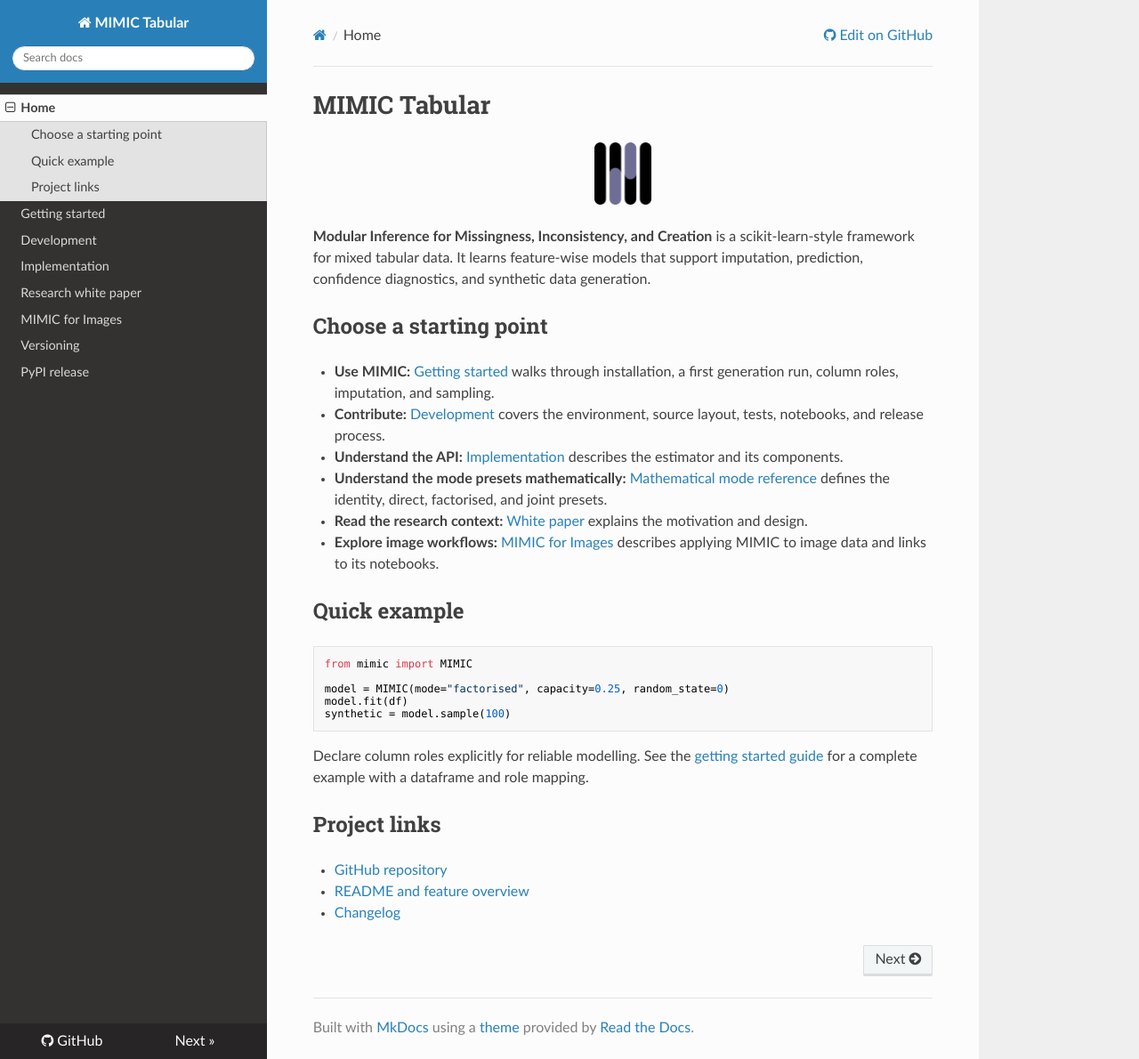
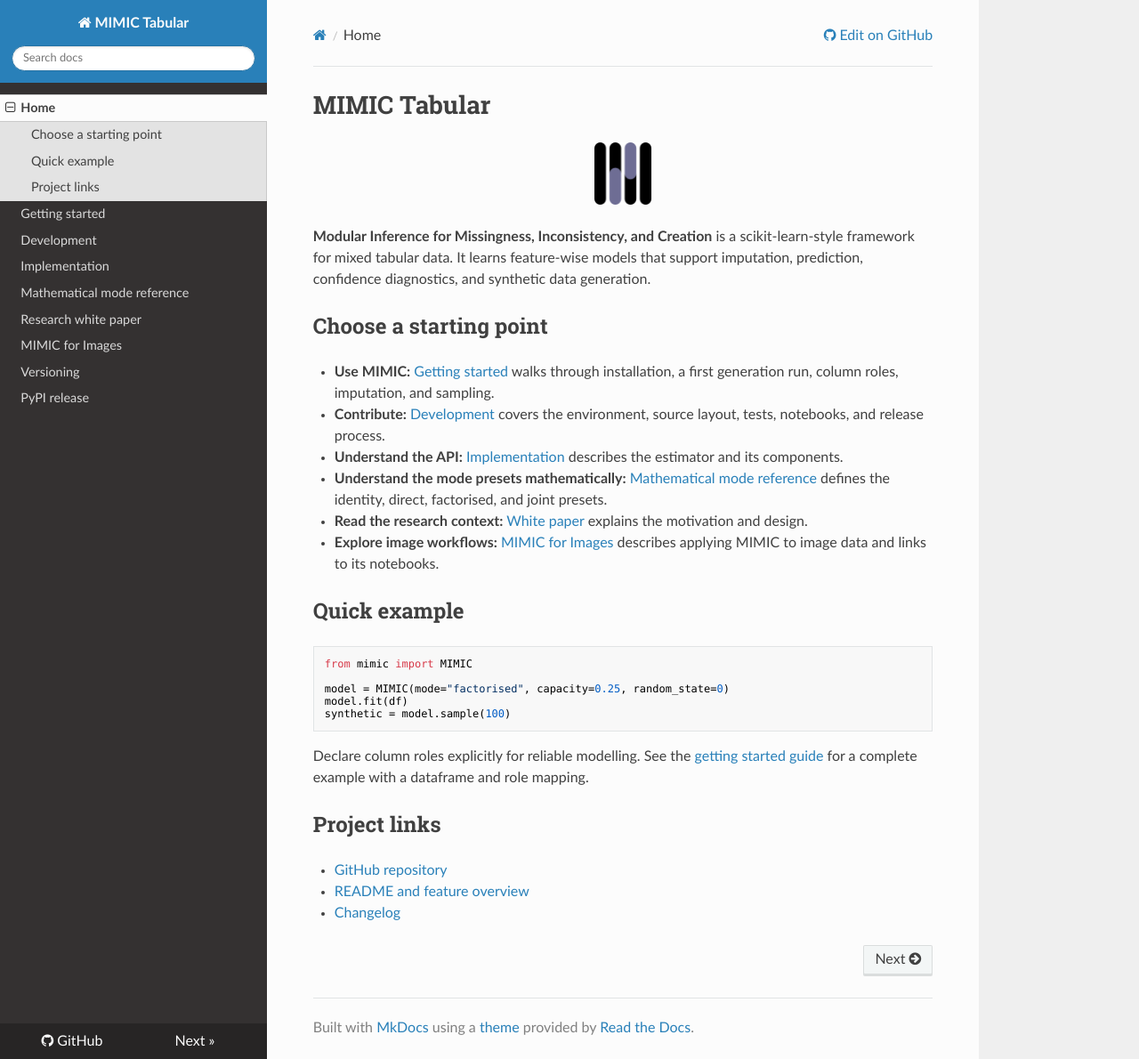
Before and after one commit to fabriziocosta/MIMIC, an MkDocs documentation site: the page built from docs/index.md, in a window 1280 px wide and 1190 px high. Shown: the whole window at 89% size. Built offline with MkDocs 1.6.1, drawn with Linux system fonts in a browser that asks for light colours; nearby versions of some CDN libraries.

Commit message:
Add mode reference to Read the Docs navigation

```diff
--- a/mkdocs.yml
+++ b/mkdocs.yml
@@ -13,6 +13,7 @@ nav:
   - Getting started: GETTING_STARTED.md
   - Development: DEVELOPMENT.md
   - Implementation: IMPLEMENTATION.md
+  - Mathematical mode reference: MODES.md
   - Research white paper: WHITEPAPER.md
   - MIMIC for Images: IMAGE_WORKFLOWS.md
   - Versioning: VERSIONING.md
```
